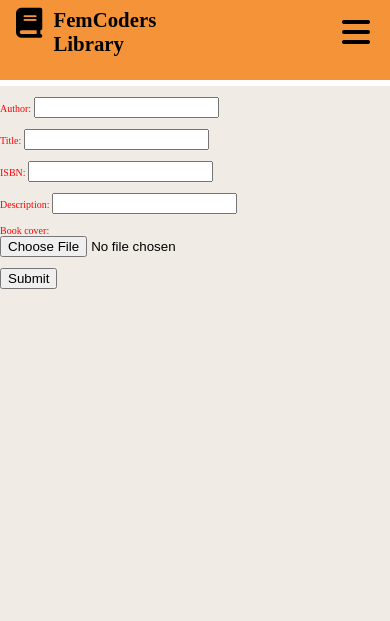
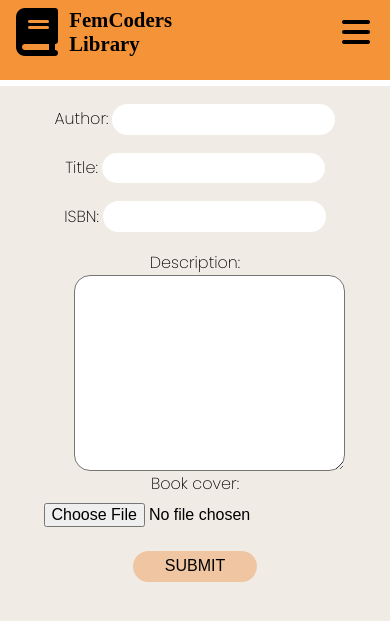
Before and after one commit to mauisiri/Femcoders_Library, a PHP site: page /addbook.php in a window 390 px wide. Shown: the top 621 px of the page. Run offline with PHP 8.4, Linux system fonts and the light colour scheme; some libraries are stand-ins or nearby versions.

Commit message:
form listo pagina 3

```diff
--- a/addbook.php
+++ b/addbook.php
@@ -25,7 +25,6 @@
         </div>
     </div>
     <form action="" method="post" enctype="multipart/form-data"><br>
-
         <label for="author">Author:</label>
         <input type="text" name="author" required/> <br><br>
 
@@ -36,13 +35,16 @@
         <input type="text" name="isbn" required/><br><br>
 
         <label for="description">Description:</label>
-           <input type="text" name="description" required/><br><br>
-
+        <textarea name="descripcion" rows="10" cols="25"></textarea>
+        <div class="file">
             <label for ="bookcover">Book cover:</label><br>
             <input type="file" key="bookcover" name="bookcover" id="bookcover" value="30000" /><br><br>
+        </div>
 
-           <input type= "submit" id ="submit" name="submit" value="Submit" />
+        <input class="button" type= "submit" id ="submit" name="submit" value="SUBMIT" />
     </form>
+
+
 
 <?php
 
--- a/styles/form.css
+++ b/styles/form.css
@@ -1,8 +1,9 @@
-@import './styles.css';
+@import url('https://fonts.googleapis.com/css2?family=Abril+Fatface&family=Poppins:ital,wght@0,200;1,200;1,300&display=swap');
 
 @media (max-width: 576px) {
     body {
         margin: 0;
+        background-color: #F0EBE5;
     }
     .logo {
         display: flex;
@@ -15,6 +16,7 @@
         font-size: 1.3rem;
         margin-top: -0.1rem;
         margin-left: 0.7rem;
+        font-family: 'Abril+Fatface';
     }
     .fa-solid {
         margin-left: -7rem;
@@ -73,7 +75,35 @@
         display: none;
     }
 
+    form {
+        justify-content: center;
+        text-align: center;
+    }
     label {
-        color: red;
+        font-size: 1rem;
+        /*margin-left: 1rem;*/
+        margin-top: 1rem;
+        font-family: 'Poppins';
+    }
+
+    input {
+        border-radius: 1rem;
+        padding: 0.4rem 0.5rem;
+        font-size: 1rem;
+        border: none;
+    }
+    textarea {
+        font-size: 1rem;
+        border-radius: 1rem;
+        margin-left: 1.8rem;
+    }
+    .button {
+        background-color: #EFC6A1;
+        /*margin-left: 6rem;*/
+        padding: 0.4rem 2rem;
+        border: none;
+    }
+    .file {
+        padding: 0;
     }
 }
```
Lines whose indentation alone changed are shown as unchanged.
